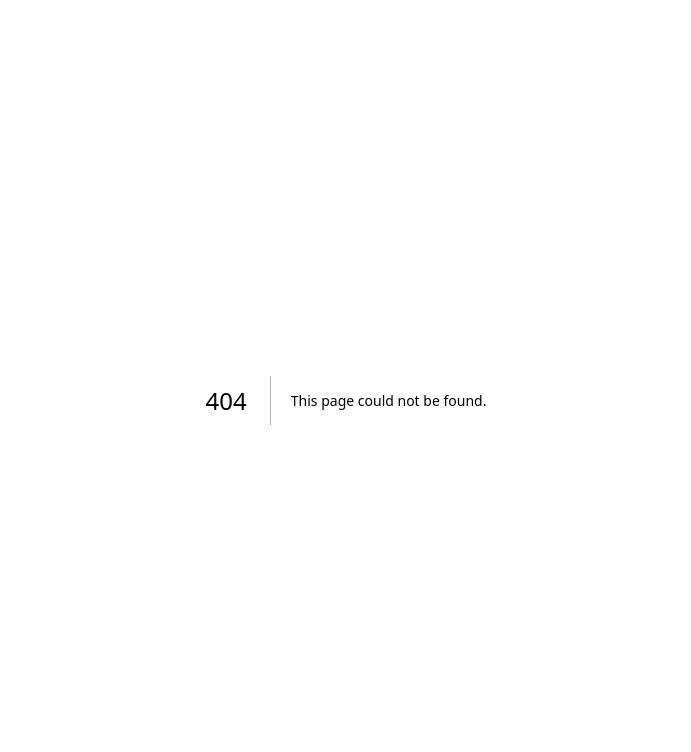
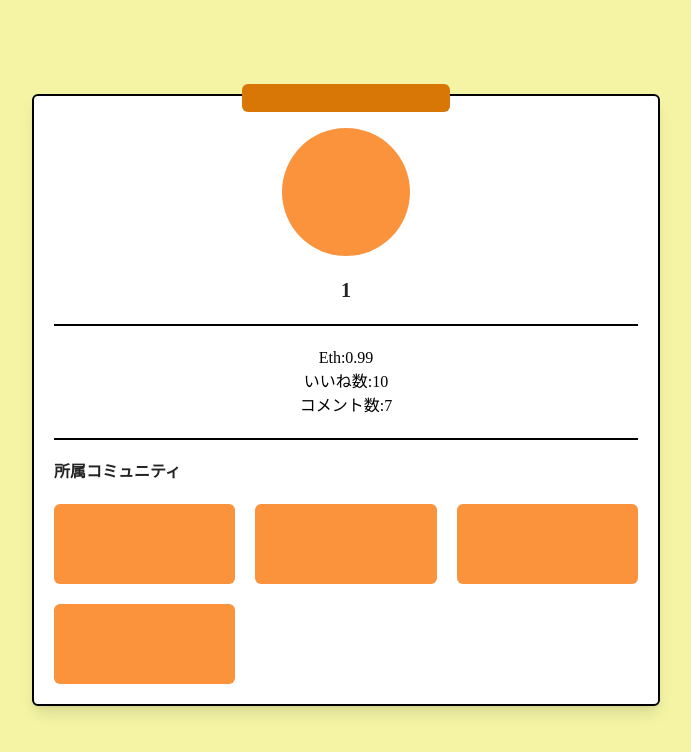
Before and after one commit to kuma0328/web3hackathon, a Next.js app in the folder client/: page /user/1 in a window 1280 px wide. Before the commit this address had no page. Shown: the top 752 px of the page, without its empty margins (294-985 px from the left). Built offline with nearby package versions, Linux system fonts and the light colour scheme.

Commit message:
front/feat:動的ルーティングの追加

```diff
--- a/client/pages/user/index.tsx
+++ b/client/pages/user/[name].tsx
@@ -1,15 +1,17 @@
 import { Board } from '../../components/BaseParts/Board';
 import { TypoGraphy } from '../../components/BaseParts/TypoGraphy';
 import { Page } from '../../components/Wrapper/Page';
-
+import { useRouter } from 'next/router';
 const index = () => {
+  const router = useRouter();
+  const { name } = router.query;
   return (
     <div>
       <Page>
         <Board className="w-full md:w-1/2">
           <div className="p-5 text-center">
             <div className="m-auto my-3 h-32 w-32 rounded-full bg-orange-400"></div>
-            <TypoGraphy className="text-xl">ユーザー名</TypoGraphy>
+            <TypoGraphy className="text-xl">{name}</TypoGraphy>
             <div className="my-5 border-t-2 border-b-2 border-black py-5">
               <p>Eth:0.99</p>
               <p>いいね数:10</p>
```
